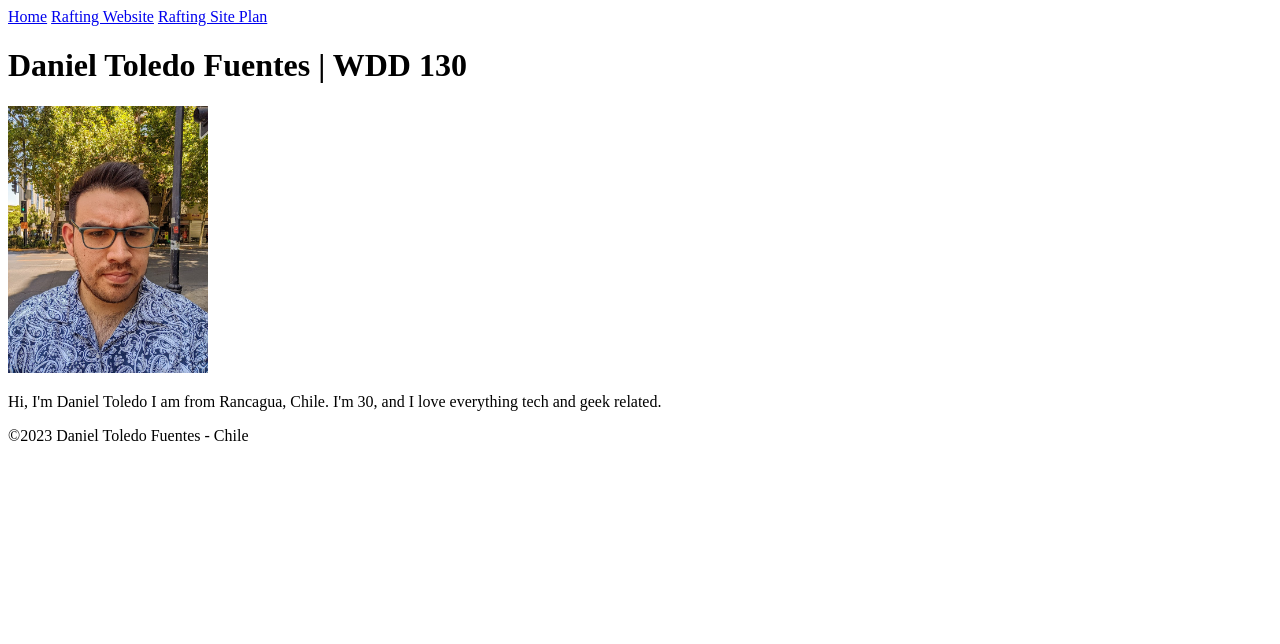
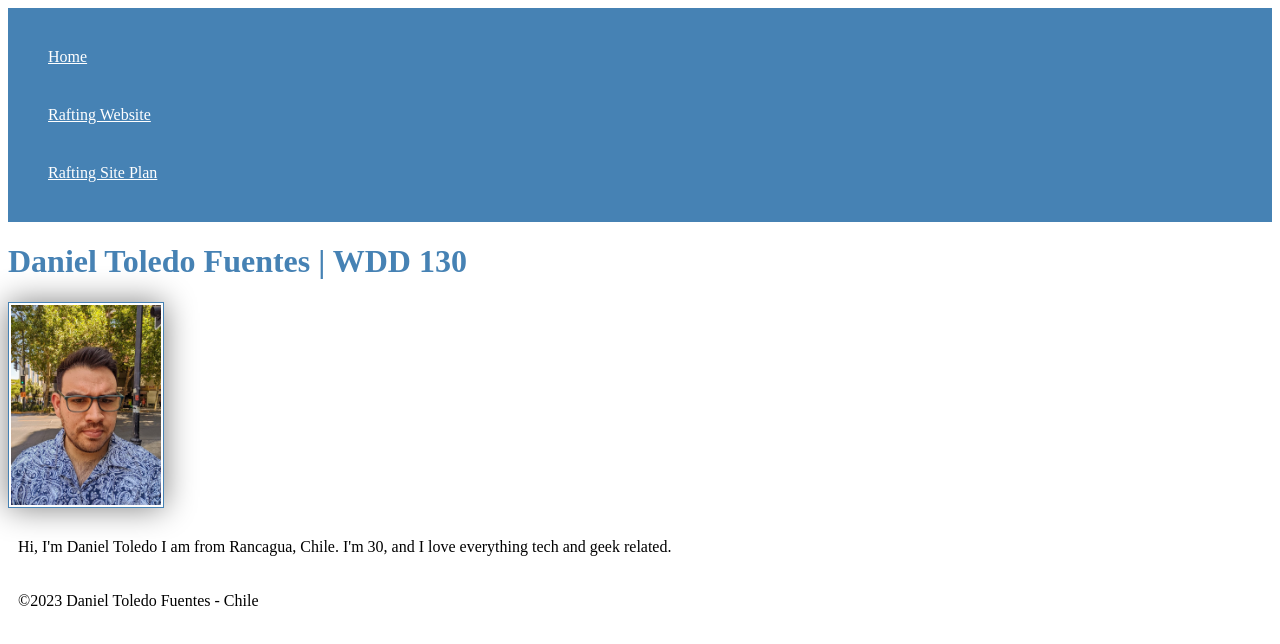
Before and after one commit to DhKDc/wdd130, a plain HTML site: page index.html in a window 1280 px wide. Drawn offline with Linux system fonts and the light colour scheme.

Commit message:
csss introduction

```diff
--- a/index.html
+++ b/index.html
@@ -4,6 +4,7 @@
         <meta charset="utf-8">
         <meta name="viewport" content="width=device-width,initial-scale=1.0">
         <title>Daniel Toledo Fuentes | WDD 130</title>
+        <link rel="stylesheet" href="styles/styles.css">
     </head>
     <body>
         <header>
--- /dev/null
+++ b/styles/styles.css
@@ -0,0 +1,25 @@
+nav {
+    background-color: steelblue;
+    padding: 20px;
+}
+
+nav a {
+    color: white;
+    display: block;
+    padding: 20px;
+}
+
+h1 {
+    color: steelblue;
+}
+img {
+    width: 150px;
+    height: auto;
+    border: 1px solid steelblue;
+    padding: 2px;
+    box-shadow: 0 0 30px gray;
+}
+
+p {
+    padding: 10px;
+}
```
